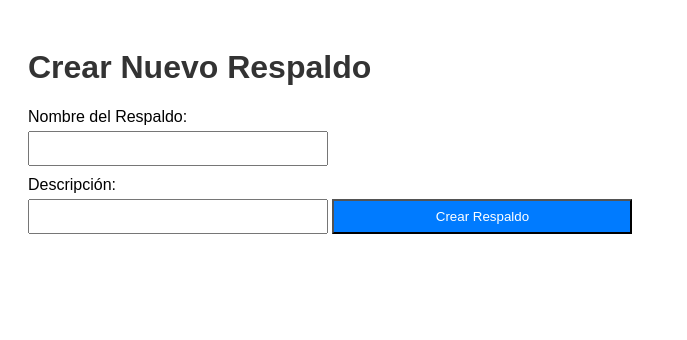
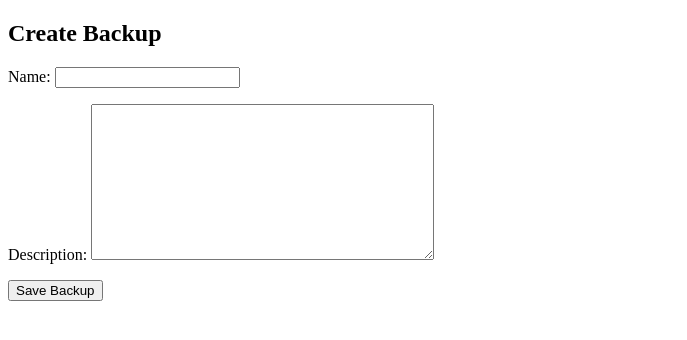
Before and after one commit to Richierl/ServicioBackup, a Django app: page /backups/create/ in a window 1280 px wide. Shown: the top 340 px of the page, without its empty margins (0-687 px from the left). Run offline with Django 5.2, Linux system fonts and the light colour scheme.

Commit message:
Cambios en templates

```diff
--- a/backup_service/backup_app/forms.py
+++ b/backup_service/backup_app/forms.py
@@ -5,12 +5,4 @@ from .models import Backup
 class BackupForm(forms.ModelForm):
     class Meta:
         model = Backup
-        fields = ['name', 'size_in_mb']  # Campos que aparecerán en el formulario
-        labels = {
-            'name': 'Nombre del respaldo',
-            'size_in_mb': 'Tamaño (MB)'
-        }
-        widgets = {
-            'name': forms.TextInput(attrs={'class': 'form-control'}),
-            'size_in_mb': forms.NumberInput(attrs={'class': 'form-control'})
-        }
+        fields = ['name', 'description', 'file']  # Incluir el campo 'file' para subir archivos
--- a/backup_service/backup_app/models.py
+++ b/backup_service/backup_app/models.py
@@ -3,10 +3,9 @@ from django.utils import timezone
 from datetime import datetime
 
 class Backup(models.Model):
-    name = models.CharField(max_length=255)
-    size_in_mb = models.PositiveIntegerField()
+    name = models.CharField(max_length=100)
     description = models.TextField()
-    created_at = models.DateTimeField(default=timezone.now)  # o default=datetime.now si no usas django.utils.timezone
+    backup_file = models.FileField(upload_to='backups/')
 
     def __str__(self):
         return self.name
--- a/backup_service/backup_app/templates/backup_form.html
+++ b/backup_service/backup_app/templates/backup_form.html
@@ -1,48 +1,18 @@
+<!-- backup_app/templates/backup_form.html -->
+
 <!DOCTYPE html>
 <html lang="en">
 <head>
     <meta charset="UTF-8">
-    <title>Crear Respaldo</title>
-    <style>
-        body {
-            font-family: Arial, sans-serif;
-            padding: 20px;
-        }
-        h1 {
-            color: #333;
-        }
-        form {
-            margin-top: 20px;
-        }
-        label {
-            display: block;
-            margin-bottom: 5px;
-        }
-        input[type="text"], input[type="submit"] {
-            padding: 8px;
-            width: 300px;
-            box-sizing: border-box;
-            margin-bottom: 10px;
-        }
-        input[type="submit"] {
-            background-color: #007BFF;
-            color: white;
-            cursor: pointer;
-        }
-        input[type="submit"]:hover {
-            background-color: #0056b3;
-        }
-    </style>
+    <meta name="viewport" content="width=device-width, initial-scale=1.0">
+    <title>Create Backup</title>
 </head>
 <body>
-    <h1>Crear Nuevo Respaldo</h1>
-    <form method="post">
+    <h2>Create Backup</h2>
+    <form method="post" enctype="multipart/form-data">
         {% csrf_token %}
-        <label for="name">Nombre del Respaldo:</label>
-        <input type="text" id="name" name="name" required>
-        <label for="description">Descripción:</label>
-        <input type="text" id="description" name="description" required>
-        <input type="submit" value="Crear Respaldo">
+        {{ form.as_p }}
+        <button type="submit">Save Backup</button>
     </form>
 </body>
 </html>
--- a/backup_service/backup_app/urls.py
+++ b/backup_service/backup_app/urls.py
@@ -1,9 +1,8 @@
-# backup_app/urls.py
 from django.urls import path
 from . import views
 
 urlpatterns = [
-    path('', views.home, name='home'), # URL para la pagina principal
-    path('backups/', views.backup_list, name='backup_list'),  # URL para la lista de respaldos
-    path('backups/create/', views.backup_create, name='backup_create'),  # URL para el formulario de creación de respaldo
+    path('', views.home, name='home'),  # URL de la página principal
+    path('backups/', views.backup_list, name='backup_list'),  # URL para listar respaldos
+    path('backups/create/', views.create_backup, name='backup_create'),  # URL para el formulario de creación de respaldo
 ]
--- a/backup_service/backup_app/views.py
+++ b/backup_service/backup_app/views.py
@@ -1,26 +1,21 @@
-# backup_app/views.py
-from django.shortcuts import render
-from django.http import HttpResponseRedirect
+from django.shortcuts import render, redirect
 from .models import Backup
 from .forms import BackupForm
+
+def home(request):
+    backups = Backup.objects.all()
+    return render(request, 'home.html', {'backups': backups})
+
+def create_backup(request):
+    if request.method == 'POST':
+        form = BackupForm(request.POST, request.FILES)
+        if form.is_valid():
+            form.save()
+            return redirect('backup_list')  # Redirige a la lista de respaldos
+    else:
+        form = BackupForm()
+    return render(request, 'backup_form.html', {'form': form})
 
 def backup_list(request):
     backups = Backup.objects.all()
     return render(request, 'backup_list.html', {'backups': backups})
-
-def backup_create(request):
-    if request.method == 'POST':
-        form = BackupForm(request.POST)
-        if form.is_valid():
-            form.save()
-            return HttpResponseRedirect('/backups/')  # Redirigir a la lista de respaldos después de crear uno
-    else:
-        form = BackupForm()
-    return render(request, 'backup_form.html', {'form': form})
-
-def home(request):
-    # Aquí puedes realizar consultas u operaciones necesarias antes de renderizar la página
-    backups = Backup.objects.all()  # Ejemplo de consulta a todos los backups
-
-    # Renderiza la página principal con la lista de backups
-    return render(request, 'home.html', {'backups': backups})
--- a/backup_service/backup_service/settings.py
+++ b/backup_service/backup_service/settings.py
@@ -14,7 +14,7 @@ from pathlib import Path
 import os
 
 # Build paths inside the project like this: BASE_DIR / 'subdir'.
-BASE_DIR = os.path.dirname(os.path.dirname(os.path.abspath(__file__)))
+BASE_DIR = Path(__file__).resolve().parent.parent
 
 
 # Quick-start development settings - unsuitable for production
@@ -56,7 +56,7 @@ ROOT_URLCONF = 'backup_service.urls'
 TEMPLATES = [
     {
         'BACKEND': 'django.template.backends.django.DjangoTemplates',
-        'DIRS': [os.path.join(BASE_DIR, 'templates')],
+        'DIRS': [str(BASE_DIR.joinpath('backup_app', 'templates'))],  # Utilizar joinpath para crear la ruta
         'APP_DIRS': True,
         'OPTIONS': {
             'context_processors': [
--- a/backup_service/backup_service/urls.py
+++ b/backup_service/backup_service/urls.py
@@ -1,8 +1,10 @@
 # backup_service/urls.py
 from django.contrib import admin
 from django.urls import path, include
+from backup_app import views
 
 urlpatterns = [
     path('admin/', admin.site.urls),
     path('', include('backup_app.urls')),  # Incluye las URLs de backup_app
+    path('backups/create/', views.create_backup, name='create_backup'),
 ]
```
Also changed, not shown: backup_service/backup_app/templates/backup_list.html (+18 -36 lines), backup_service/backup_app/templates/home.html (+19 -10 lines), backup_service/db.sqlite3.
